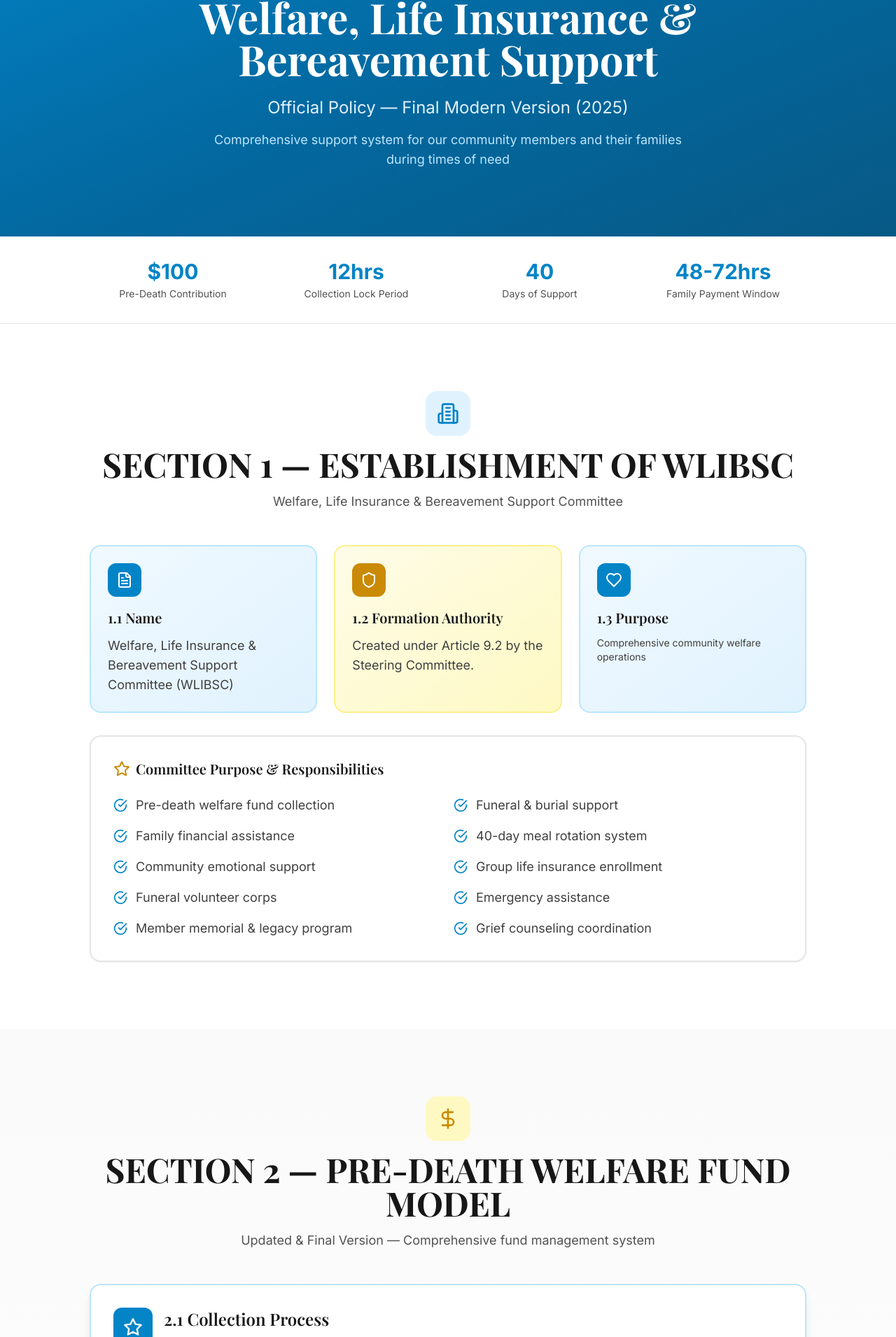
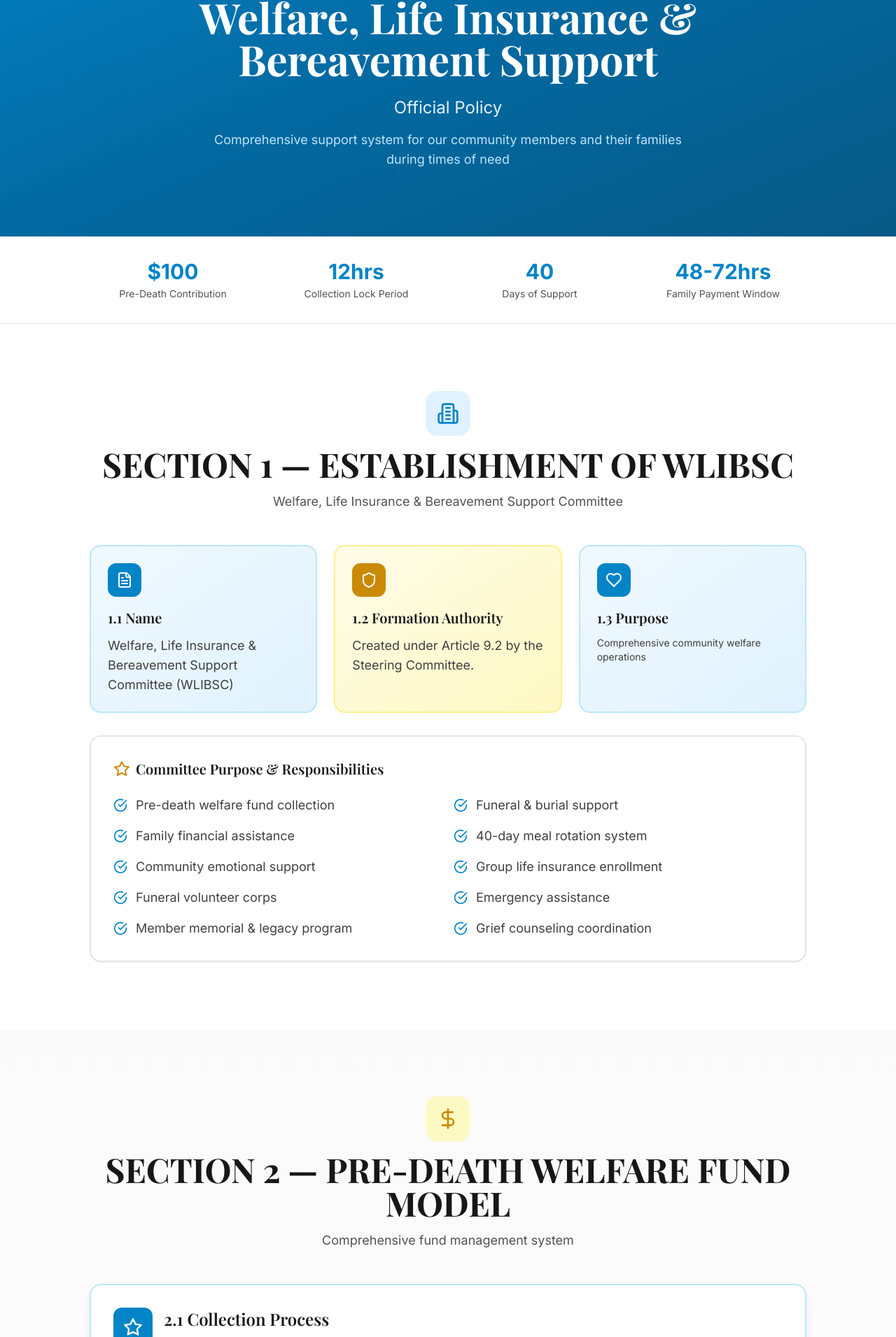
Before and after one commit to gits5213/hjff-website, a Next.js app: page /welfare in a window 1280 px wide. Shown: the part 286-2197 px from the top of the page at 70% size. Built offline with nearby package versions, Linux system fonts and the light colour scheme; a web font is replaced by a local one.

Commit message:
Update text labels in Welfare & Support page for cleaner presentation

```diff
--- a/app/welfare/page.tsx
+++ b/app/welfare/page.tsx
@@ -19,7 +19,7 @@ export default function Welfare() {
             </div>
             <h1 className="heading-1 text-white mb-6">Welfare, Life Insurance & Bereavement Support</h1>
             <p className="text-xl md:text-2xl text-primary-100 mb-4 max-w-3xl mx-auto">
-              Official Policy — Final Modern Version (2025)
+              Official Policy
             </p>
             <p className="text-lg text-primary-200 max-w-2xl mx-auto">
               Comprehensive support system for our community members and their families during times of need
@@ -155,7 +155,7 @@ export default function Welfare() {
               </div>
               <h2 className="heading-2 mb-4">SECTION 2 — PRE-DEATH WELFARE FUND MODEL</h2>
               <p className="text-body text-lg text-neutral-600 max-w-2xl mx-auto">
-                Updated & Final Version — Comprehensive fund management system
+                Comprehensive fund management system
               </p>
             </div>
 
@@ -280,7 +280,7 @@ export default function Welfare() {
               </div>
               <h2 className="heading-2 mb-4">SECTION 3 — FUND USAGE</h2>
               <p className="text-body text-lg text-neutral-600 max-w-2xl mx-auto">
-                Updated guidelines for approved expenses and family payments
+                Guidelines for approved expenses and family payments
               </p>
             </div>
 
@@ -427,7 +427,7 @@ export default function Welfare() {
               </div>
               <h2 className="heading-2 mb-4">SECTION 5 — GROUP LIFE INSURANCE MODEL</h2>
               <p className="text-body text-lg text-neutral-600 max-w-2xl mx-auto">
-                Updated insurance enrollment and coverage guidelines
+                Insurance enrollment and coverage guidelines
               </p>
             </div>
 
@@ -487,7 +487,7 @@ export default function Welfare() {
               </div>
               <h2 className="heading-2 mb-4">SECTION 6 — MEMBERSHIP CONTINUITY AFTER DEATH</h2>
               <p className="text-body text-lg text-neutral-600 max-w-2xl mx-auto">
-                Updated guidelines for family members continuing membership
+                Guidelines for family members continuing membership
               </p>
             </div>
 
@@ -656,7 +656,7 @@ export default function Welfare() {
               </div>
               <h2 className="heading-2 mb-4">VISUAL DIAGRAMS</h2>
               <p className="text-body text-lg text-neutral-600 max-w-2xl mx-auto">
-                Text Version — Ready to convert into PNG or graphic versions
+                Full Workflows
               </p>
             </div>
 
```
